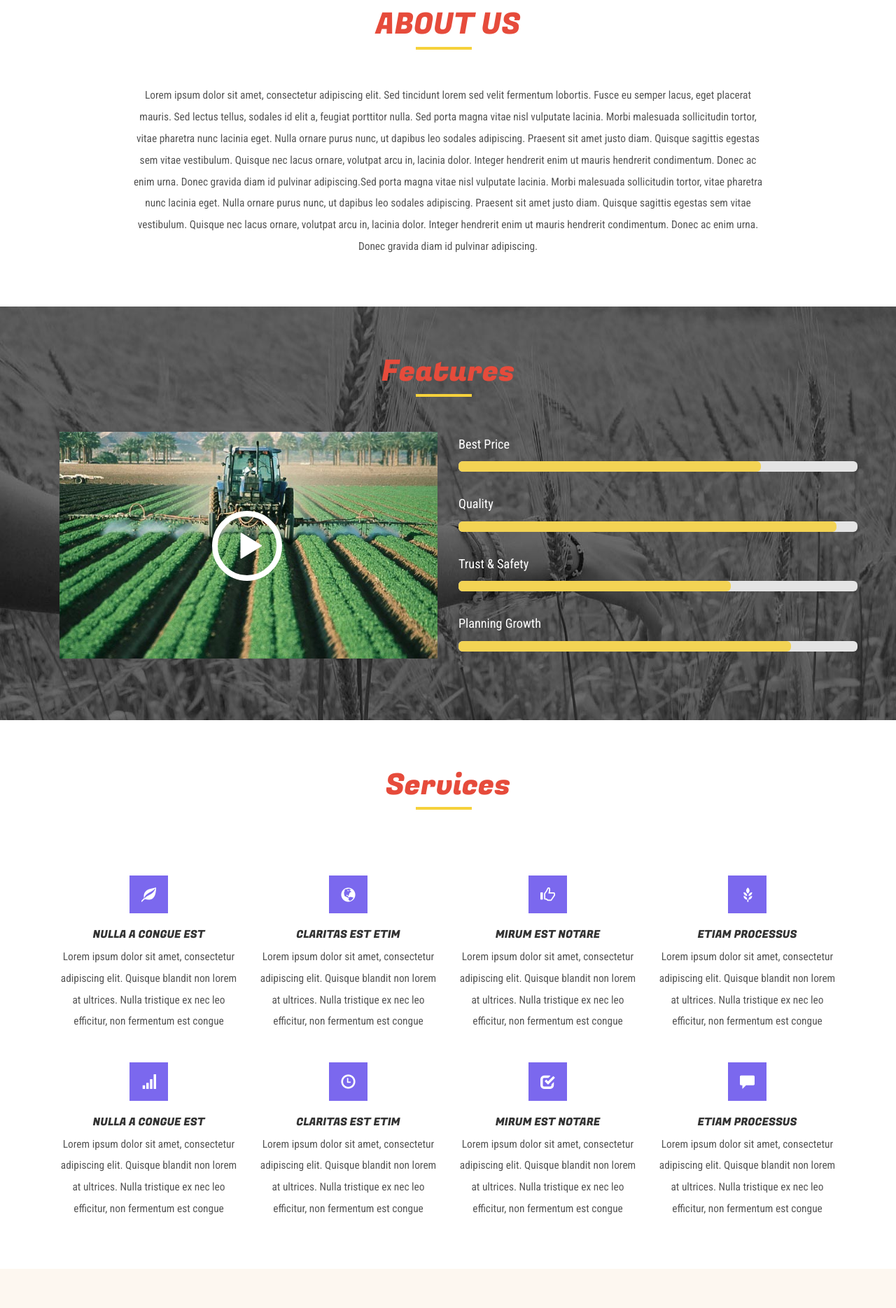
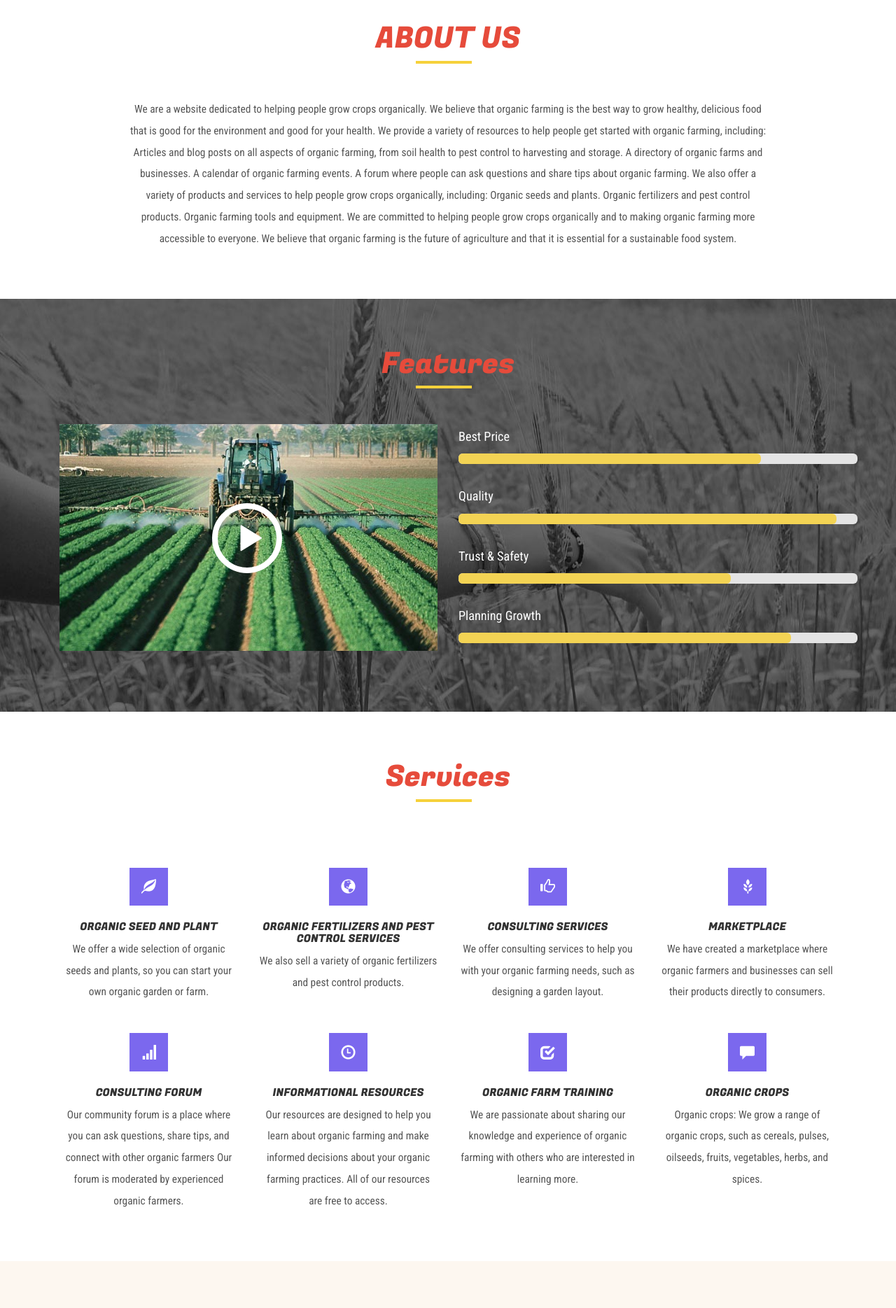
Before and after one commit to Siddhesh179/MFRT-project, a plain HTML site: page index.html in a window 1280 px wide. Shown: the part 720-2589 px from the top of the page at 70% size. Drawn offline with Linux system fonts and the light colour scheme.

Commit message:
Update index.html

```diff
--- a/index.html
+++ b/index.html
@@ -1,7 +1,7 @@
 <!DOCTYPE html>
 <html>
 <head>
-<title>Cropping a Agriculture Category Flat Bootstrap Responsive website Template</title>
+<title>Cropping in Agriculture </title>
 <!-- Custom Theme files -->
 <meta name="viewport" content="width=device-width, initial-scale=1">
 <meta http-equiv="Content-Type" content="text/html; charset=utf-8" />
@@ -101,22 +101,22 @@
 				<ul class="rslides" id="slider3">
 					<li>
 						<h3>GROW YOUR CROPS NATURALLY</h3>
-						<p>At vero eos et accusamus et iusto odio dignissimos ducimus qui blanditiis praesentium voluptatum deleniti atque corrupti quos dolores et quas molestias excepturi sint occaecati cupiditate non provident </p>
+						<p>Organic farming is a rewarding and sustainable way to grow your own food. By using natural methods to improve soil health and control pests, organic farmers can produce healthy, delicious food that is good for the environment and good for your health.</p>
 						<a href="#" class="more btn-1b scroll" data-toggle="modal" data-target="#myModal1"> Read More</a>
 					</li>
 					<li>
-						<h3>LOREM IPSUM IS SIMPLY DUMMY</h3>
-						<p>Odio dignissimos ducimus qui blanditiis praesentium at vero eos et accusamus et iusto  voluptatum deleniti atque corrupti quos dolores et quas molestias excepturi sint occaecati cupiditate non provident </p>
+						<h3>Organic farming is good for the soil, good for the water, and good for you.</h3>
+						<p>Organic farming is a rewarding and sustainable way to grow your own food. By using natural methods to improve soil health and control pests, organic farmers can produce healthy, delicious food that is good for the environment and good for your health. </p>
 						<a href="#" class="more btn-1b scroll" data-toggle="modal" data-target="#myModal1"> Read More</a>
 					</li>
 					<li>
-						<h3>VESTIBULUM ULLAM CONSECTETUR</h3>
-						<p>Praesentium voluptatum deleniti at vero eos et accusamus et iusto odio dignissimos ducimus qui blanditiis atque corrupti quos dolores et quas molestias excepturi sint occaecati cupiditate non provident </p>
+						<h3>Organic food tastes better, too!</h3>
+						<p>Organic farming is a rewarding and sustainable way to grow your own food. By using natural methods to improve soil health and control pests, organic farmers can produce healthy, delicious food that is good for the environment and good for your health. </p>
 						<a href="#" class="more btn-1b scroll" data-toggle="modal" data-target="#myModal1"> Read More</a>
 					</li>
 					<li>
-						<h3>BONORUM ET MALORUM LOREM IPSUM  </h3>
-						<p>Dignissimos ducimus qui blanditiis at vero eos et accusamus et iusto odio praesentium voluptatum deleniti atque corrupti quos dolores et quas molestias excepturi sint occaecati cupiditate non provident </p>
+						<h3>Composting: Composting involves breaking down organic matter, such as food scraps, yard waste, and manure, into a nutrient-rich substance that can be used to amend the soil.  </h3>
+						<p>Organic farming is a rewarding and sustainable way to grow your own food. By using natural methods to improve soil health and control pests, organic farmers can produce healthy, delicious food that is good for the environment and good for your health.</p>
 						<a href="#" class="more btn-1b scroll" data-toggle="modal" data-target="#myModal1"> Read More</a>
 					</li>
 				</ul>
@@ -145,7 +145,20 @@
 	<div id="about" class="about">
 		<div class="container">
 			<h3 class="title">ABOUT US</h3>
-			<p>Lorem ipsum dolor sit amet, consectetur adipiscing elit. Sed tincidunt lorem sed velit fermentum lobortis. Fusce eu semper lacus, eget placerat mauris. Sed lectus tellus, sodales id elit a, feugiat porttitor nulla. Sed porta magna vitae nisl vulputate lacinia. Morbi malesuada sollicitudin tortor, vitae pharetra nunc lacinia eget. Nulla ornare purus nunc, ut dapibus leo sodales adipiscing. Praesent sit amet justo diam. Quisque sagittis egestas sem vitae vestibulum. Quisque nec lacus ornare, volutpat arcu in, lacinia dolor. Integer hendrerit enim ut mauris hendrerit condimentum. Donec ac enim urna. Donec gravida diam id pulvinar adipiscing.Sed porta magna vitae nisl vulputate lacinia. Morbi malesuada sollicitudin tortor, vitae pharetra nunc lacinia eget. Nulla ornare purus nunc, ut dapibus leo sodales adipiscing. Praesent sit amet justo diam. Quisque sagittis egestas sem vitae vestibulum. Quisque nec lacus ornare, volutpat arcu in, lacinia dolor. Integer hendrerit enim ut mauris hendrerit condimentum. Donec ac enim urna. Donec gravida diam id pulvinar adipiscing. </p>
+			<p>We are a website dedicated to helping people grow crops organically. We believe that organic farming is the best way to grow healthy, delicious food that is good for the environment and good for your health.
+
+				We provide a variety of resources to help people get started with organic farming, including:
+
+				Articles and blog posts on all aspects of organic farming, from soil health to pest control to harvesting and storage.
+				A directory of organic farms and businesses.
+				A calendar of organic farming events.
+				A forum where people can ask questions and share tips about organic farming.
+				We also offer a variety of products and services to help people grow crops organically, including:
+
+				Organic seeds and plants.
+				Organic fertilizers and pest control products.
+				Organic farming tools and equipment.
+				We are committed to helping people grow crops organically and to making organic farming more accessible to everyone. We believe that organic farming is the future of agriculture and that it is essential for a sustainable food system. </p>
 		</div>
 	</div>
 	<!--//about-->
@@ -196,57 +209,62 @@
 					<div class="srvc-img">
 						<span class="glyphicon glyphicon-leaf" aria-hidden="true"></span>
 					</div>
-					<h5>Nulla a congue est</h5>
-					<p>Lorem ipsum dolor sit amet, consectetur adipiscing elit. Quisque blandit non lorem at ultrices. Nulla tristique ex nec leo efficitur, non fermentum est congue</p>
+					<h5>Organic seed and Plant</h5>
+					<p>We offer a wide selection of organic seeds and plants, so you can start your own organic garden or farm.</p>
 				</div>
 				<div class="col-md-3 srvc-grids">
 					<div class="srvc-img">
 						<span class="glyphicon glyphicon-globe" aria-hidden="true"></span>
 					</div>
-					<h5>Claritas est etim</h5>
-					<p>Lorem ipsum dolor sit amet, consectetur adipiscing elit. Quisque blandit non lorem at ultrices. Nulla tristique ex nec leo efficitur, non fermentum est congue</p>
+					<h5>Organic fertilizers and pest control services</h5>
+					<p>We also sell a variety of organic fertilizers and pest control products.</p>
 				</div>
 				<div class="col-md-3 srvc-grids">
 					<div class="srvc-img">
 						<span class="glyphicon glyphicon-thumbs-up" aria-hidden="true"></span>
 					</div>
-					<h5>Mirum est notare</h5>
-					<p>Lorem ipsum dolor sit amet, consectetur adipiscing elit. Quisque blandit non lorem at ultrices. Nulla tristique ex nec leo efficitur, non fermentum est congue</p>
+					<h5>Consulting services</h5>
+					<p>We offer consulting services to help you with your organic farming needs, such as designing a garden layout.
+
+					</p>
 				</div>
 				<div class="col-md-3 srvc-grids">
 					<div class="srvc-img">
 						<span class="glyphicon glyphicon-grain" aria-hidden="true"></span>
 					</div>
-					<h5>etiam processus</h5>
-					<p>Lorem ipsum dolor sit amet, consectetur adipiscing elit. Quisque blandit non lorem at ultrices. Nulla tristique ex nec leo efficitur, non fermentum est congue</p>
+					<h5>Marketplace</h5>
+					<p>We have created a marketplace where organic farmers and businesses can sell their products directly to consumers.</p>
 				</div>
 				<div class="col-md-3 srvc-grids">
 					<div class="srvc-img">
 						<span class="glyphicon glyphicon-signal" aria-hidden="true"></span>
 					</div>
-					<h5>Nulla a congue est</h5>
-					<p>Lorem ipsum dolor sit amet, consectetur adipiscing elit. Quisque blandit non lorem at ultrices. Nulla tristique ex nec leo efficitur, non fermentum est congue</p>
+					<h5>Consulting forum</h5>
+					<p>Our community forum is a place where you can ask questions, share tips, and connect with other organic farmers
+						Our forum is moderated by experienced organic farmers.
+						</p>
 				</div>
 				<div class="col-md-3 srvc-grids">
 					<div class="srvc-img">
 						<span class="glyphicon glyphicon-time" aria-hidden="true"></span>
 					</div>
-					<h5>Claritas est etim</h5>
-					<p>Lorem ipsum dolor sit amet, consectetur adipiscing elit. Quisque blandit non lorem at ultrices. Nulla tristique ex nec leo efficitur, non fermentum est congue</p>
+					<h5>Informational Resources</h5>
+					<p>Our resources are designed to help you learn about organic farming and make informed decisions about your organic farming practices.
+						All of our resources are free to access.</p>
 				</div>
 				<div class="col-md-3 srvc-grids">
 					<div class="srvc-img">
 						<span class="glyphicon glyphicon-check" aria-hidden="true"></span>
 					</div>
-					<h5>Mirum est notare</h5>
-					<p>Lorem ipsum dolor sit amet, consectetur adipiscing elit. Quisque blandit non lorem at ultrices. Nulla tristique ex nec leo efficitur, non fermentum est congue</p>
+					<h5>Organic farm training</h5>
+					<p>We are passionate about sharing our knowledge and experience of organic farming with others who are interested in learning more.</p>
 				</div>
 				<div class="col-md-3 srvc-grids">
 					<div class="srvc-img">
 						<span class="glyphicon glyphicon-comment" aria-hidden="true"></span>
 					</div>
-					<h5>etiam processus</h5>
-					<p>Lorem ipsum dolor sit amet, consectetur adipiscing elit. Quisque blandit non lorem at ultrices. Nulla tristique ex nec leo efficitur, non fermentum est congue</p>
+					<h5>Organic crops</h5>
+					<p>Organic crops: We grow a range of organic crops, such as cereals, pulses, oilseeds, fruits, vegetables, herbs, and spices.</p>
 				</div>
 				<div class="clearfix"> </div>
 			</div>
@@ -554,7 +572,7 @@
 					<div class="team-img">
 						<img class="img-responsive" src="images/t1.jpg" alt="">
 						<div class="captn">
-							<p>Hi I'm <span>Michael Amet</span> Lorem ipsum dolor sit amet, consectetur adipiscing elit. Quisque blandit non lorem at ultrices. Nulla tristique ex nec leo efficitur, non fermentum est congue. Integer gravida scelerisque purus quis interdum.</p>
+							<p>Hi I'm <span>Siddhesh BG</span></p>
 							<div class="social-icons">
 								<ul>
 									<li><a href="#"> </a></li>
@@ -566,14 +584,14 @@
 							</div>
 						</div>
 					</div>
-					<h4>Michael Amet</h4>
-					<h6>CEO-Founder</h6>
+					<h4>Siddhesh BG</h4>
+					<h6>Founder</h6>
 				</div>
 				<div class="col-md-3 team-grids">
 					<div class="team-img">
 						<img class="img-responsive" src="images/t2.jpg" alt="">
 						<div class="captn">
-							<p>Hi I'm <span>Mark Sophia</span> Lorem ipsum dolor sit amet, consectetur adipiscing elit. Quisque blandit non lorem at ultrices. Nulla tristique ex nec leo efficitur, non fermentum est congue. Integer gravida scelerisque purus quis interdum.</p>
+							<p>Hi I'm <span>Mark Sophia</span>Quisque blandit non lorem at ultrices. Nulla tristique ex, non fermentum est congue.</p>
 							<div class="social-icons">
 								<ul>
 									<li><a href="#"> </a></li>
@@ -592,7 +610,7 @@
 					<div class="team-img">
 						<img class="img-responsive" src="images/t3.jpg" alt="">
 						<div class="captn">
-							<p>Hi I'm <span>Daniel Nyari</span> Lorem ipsum dolor sit amet, consectetur adipiscing elit. Quisque blandit non lorem at ultrices. Nulla tristique ex nec leo efficitur, non fermentum est congue. Integer gravida scelerisque purus quis interdum.</p>
+							<p>Hi I'm <span>Daniel Nyari</span>  non lorem at ultrices. Nulla tristique ex nec leo efficitur, non fermentum est congue. Integer gravida scelerisque purus quis interdum.</p>
 							<div class="social-icons">
 								<ul>
 									<li><a href="#"> </a></li>
@@ -611,7 +629,7 @@
 					<div class="team-img">
 						<img class="img-responsive" src="images/t4.jpg" alt="">
 						<div class="captn">
-							<p>Hi I'm <span>Edwards Doe</span> Lorem ipsum dolor sit amet, consectetur adipiscing elit. Quisque blandit non lorem at ultrices. Nulla tristique ex nec leo efficitur, non fermentum est congue. Integer gravida scelerisque purus quis interdum.</p>
+							<p>Hi I'm <span>Edwards Doe</span>ex nec leo efficitur, non fermentum est congue. Integer gravida scelerisque purus quis interdum.</p>
 							<div class="social-icons">
 								<ul>
 									<li><a href="#"> </a></li>
@@ -624,7 +642,7 @@
 						</div>
 					</div>
 					<h4>Edwards Doe</h4>
-					<h6>Project Manager</h6>
+					<h6>Manager</h6>
 				</div>
 				<div class="cearfix"> </div>
 			</div>
@@ -633,7 +651,7 @@
 	<!--//team-->
 	<!--map-->
 	<div class="map">
-		<iframe data-wow-delay=".5s" src="https://www.google.com/maps/embed?pb=!1m18!1m12!1m3!1d3023.9503398796587!2d-73.9940307!3d40.719109700000004!2m3!1f0!2f0!3f0!3m2!1i1024!2i768!4f13.1!3m3!1m2!1s0x89c25a27e2f24131%3A0x64ffc98d24069f02!2sCANADA!5e0!3m2!1sen!2sin!4v1441710758555"></iframe>
+		<iframe src="https://www.google.com/maps/embed?pb=!1m18!1m12!1m3!1d10312.331610158322!2d77.56286365181218!3d12.975390143256137!2m3!1f0!2f0!3f0!3m2!1i1024!2i768!4f13.1!3m3!1m2!1s0x3bae1610e1cd7481%3A0x39ff0c3c5fcd371d!2sGandhi%20Nagar%2C%20Bengaluru%2C%20Karnataka!5e0!3m2!1sen!2sin!4v1698994284772!5m2!1sen!2sin" width="600" height="450" style="border:0;" allowfullscreen="" loading="lazy" referrerpolicy="no-referrer-when-downgrade"></iframe>
 	</div>
 	<!--//map-->
 	<!--contact-->
@@ -643,12 +661,12 @@
 			<div class="contact-grids">
 				<div class="col-md-4 address">
 					<h4>Office Address</h4>
-					<p class="cnt-p">Lorem ipsum dolor sit amet, consectetur adipisicing elit,sheets containing Lorem Ipsum passages sed do </p>
-					<p>Broome St</p>
-					<p>Canada, NY 10002, USA</p>
+					<p class="cnt-p"></p>
+					<p>Firoz chowk,Bandra west</p>
+					<p>Mumbai,Maharashtra 40050,INDIA</p>
 					<p>Telephone : +00 111 222 3333</p>
 					<p>FAX : +1 888 888 4444</p>
-					<p>Email : <a href="mailto:example@mail.com">mail@example.com</a></p>
+					<p>Email : <a href="mailto:example@mail.com">kb78500@gmail.com</a></p>
 				</div>
 				<div class="col-md-7 contact-form">
 					<form action="#" method="post">
```
